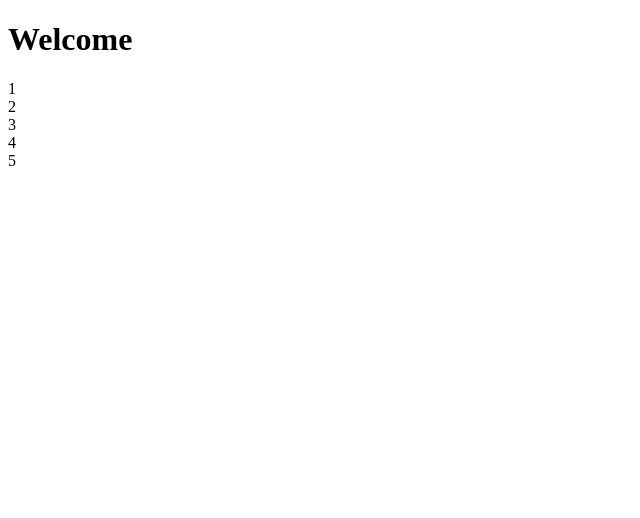
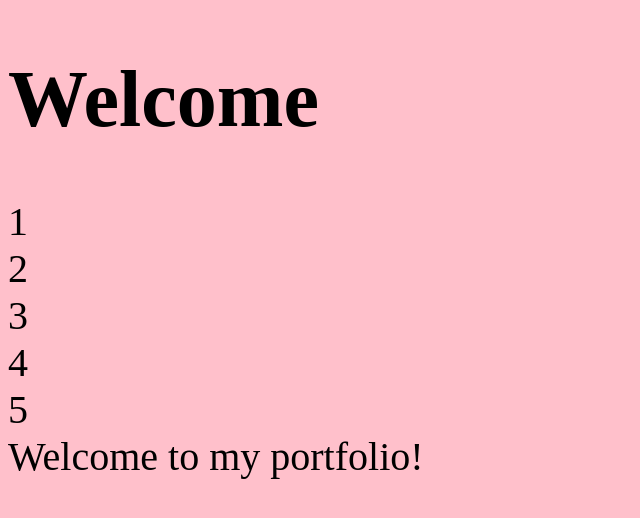
Before and after one commit to ashleyflores7/Web-Design-II, a plain HTML site: page index.html in a window 1280 px wide. Shown: the whole page, without its empty margins (0-640 px from the left). Drawn offline with Linux system fonts and the light colour scheme; files that its build step writes are made by us from their sources.

Commit message:
background works prior to flex

```diff
--- a/index.html
+++ b/index.html
@@ -5,10 +5,11 @@
         <meta name="description" content="web design II project">
         <meta name="keywords" content="HTML, CSS, JavaScript">
         <meta name="viewport" content="width=device-width, initial-scale=1.0">
-        <link rel="stylesheet" href="styles/main.css">
+        <link href="main.css" rel="stylesheet">
     </head>
 <body>
     <header>
+
 <h1> Welcome </h1>
     </header>
 
@@ -19,12 +20,12 @@
             <div class="third">3</div>
             <div class="fourth">4</div>
             <div class="fifth">5</div>
-        </div>
+        </div class>
 
     </section>
 
     <summary>
-
+        Welcome to my portfolio!
     </summary>
 
 <footer>
--- a/main.css
+++ b/main.css
@@ -1,6 +1,6 @@
 @media only screen and (max-width: 600px) {
-    }
-.container {
+}
+/* .container {
     display: grid;
     grid-template-rows: 1fr 1fr;
     grid-template-columns: 1fr 1fr;
@@ -13,4 +13,20 @@
 .first {
     grid-column-start: 1;
     grid-column-end: 3;
+} */
+body {
+  background-color: pink;
+  font-family: 'Henny Penny';
+  font-size: 40px;
+  font-weight: 300;
 }
+h1 {
+    background-color: pink;
+}
+div class {
+   background-color: pink;
+}
+summary {
+    background-color: pink;
+    font-family: 'Henny Penny';
+}
```
